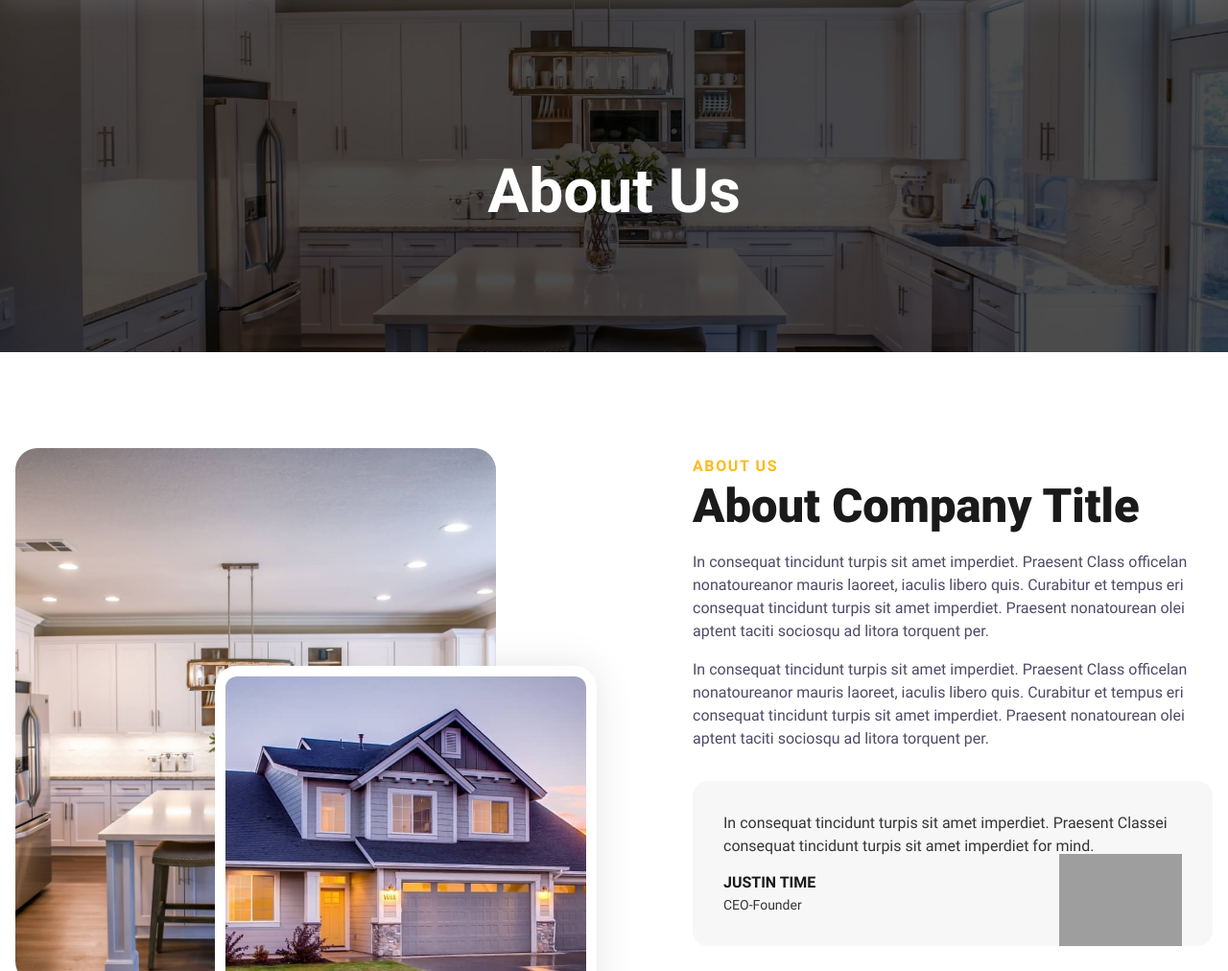
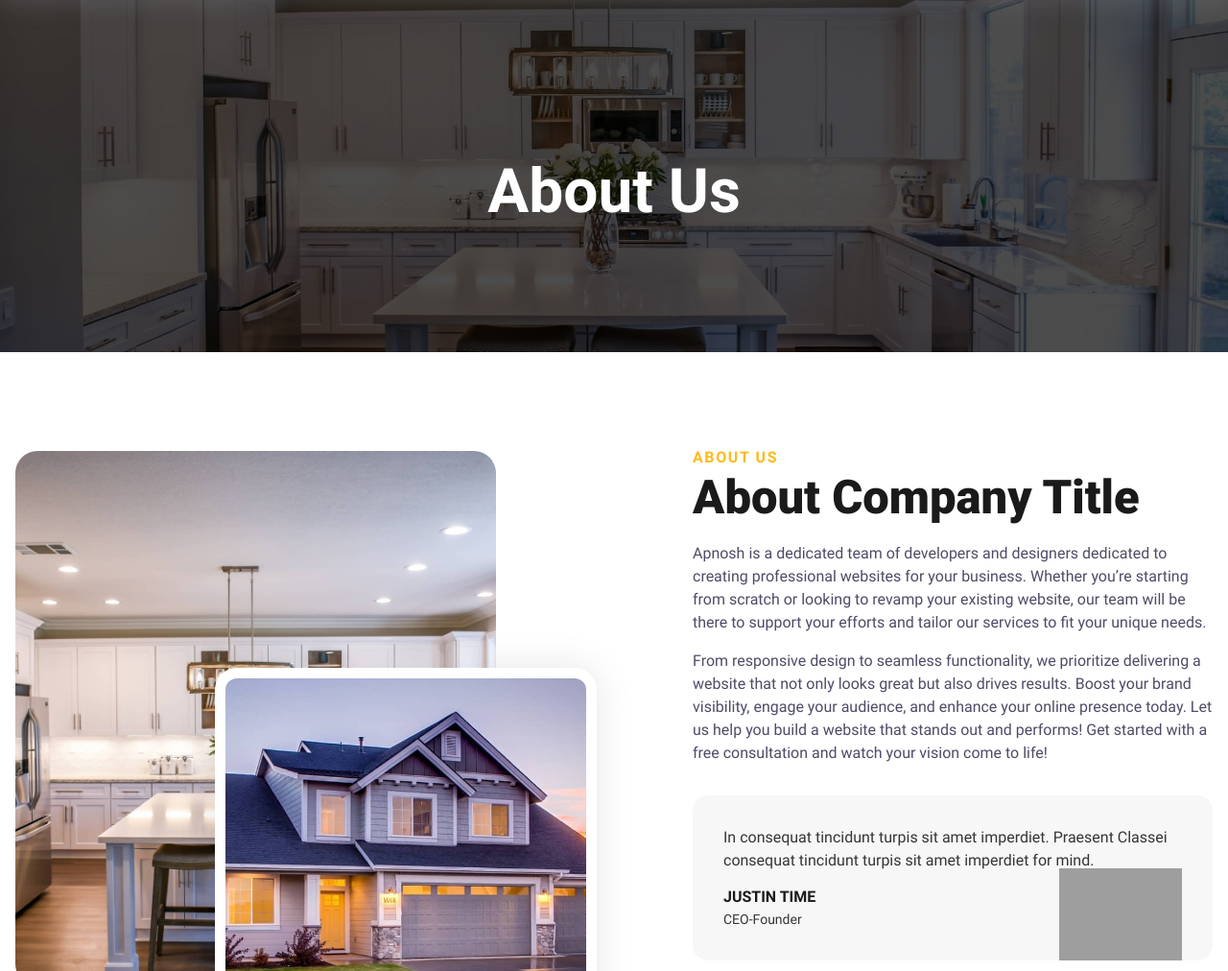
Before and after one commit to mb2335/ApnoshTest, an Eleventy site: page src/content/pages/about.html in a window 1280 px wide. Shown: the part 88-1100 px from the top of the page at 96% size. Built offline with nearby package versions, Linux system fonts and the light colour scheme; Eleventy itself is replaced by a stand-in of ours; files that its build step writes are made by us from their sources; grey boxes are pictures that could not be loaded.

Commit message:
New updates to about us

```diff
--- a/src/content/pages/about.html
+++ b/src/content/pages/about.html
@@ -1,5 +1,5 @@
 ---
-title: 'About | Code Stitch Web Designs'
+title: 'About'
 description: 'Meta description for the page'
 preloadImg: '/assets/images/cabinets2.jpg'
 permalink: 'about/'
@@ -53,10 +53,11 @@ eleventyNavigation:
                 <span class="cs-topper">About Us</span>
                 <h2 class="cs-title">About Company Title</h2>
                 <p class="cs-text">
-                    In consequat tincidunt turpis sit amet imperdiet. Praesent Class officelan nonatoureanor mauris laoreet, iaculis libero quis. Curabitur et tempus eri consequat tincidunt turpis sit amet imperdiet. Praesent nonatourean olei aptent taciti sociosqu ad litora torquent per.
+                    Apnosh is a dedicated team of developers and designers dedicated to creating professional websites for your business. Whether you’re starting from scratch or looking to revamp your existing website, our team will be there to support your efforts and tailor our services to fit your unique needs.
                 </p>
                 <p class="cs-text">
-                    In consequat tincidunt turpis sit amet imperdiet. Praesent Class officelan nonatoureanor mauris laoreet, iaculis libero quis. Curabitur et tempus eri consequat tincidunt turpis sit amet imperdiet. Praesent nonatourean olei aptent taciti sociosqu ad litora torquent per.
+                    From responsive design to seamless functionality, we prioritize delivering a website that not only looks great but also drives results. Boost your brand visibility, engage your audience, and enhance your online presence today. Let us help you build a website that stands out and performs!
+                    Get started with a free consultation and watch your vision come to life!
                 </p>
                 <div class="cs-flex-group">
                     <p class="cs-flex-p">
```
